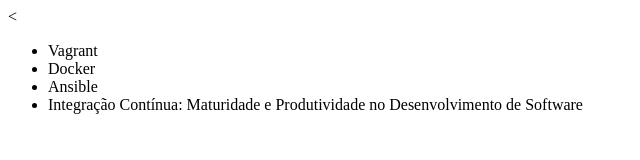
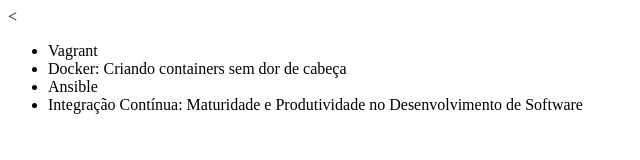
Before and after one commit to cmleonhardt/alura-git, a plain HTML site: page index.html in a window 1280 px wide. Shown: the whole page, without its empty margins (0-640 px from the left). Drawn offline with Linux system fonts and the light colour scheme.

Commit message:
Corrigindo nome do curso de Docker

```diff
--- a/index.html
+++ b/index.html
@@ -7,7 +7,7 @@
   <body>
       <ul>
           <li>Vagrant</<li>
-          <li>Docker</<li>
+          <li>Docker: Criando containers sem dor de cabeça</<li>
           <li>Ansible</<li>
           <li>Integração Contínua: Maturidade e Produtividade no Desenvolvimento de Software</<li>
       </ul>
```
